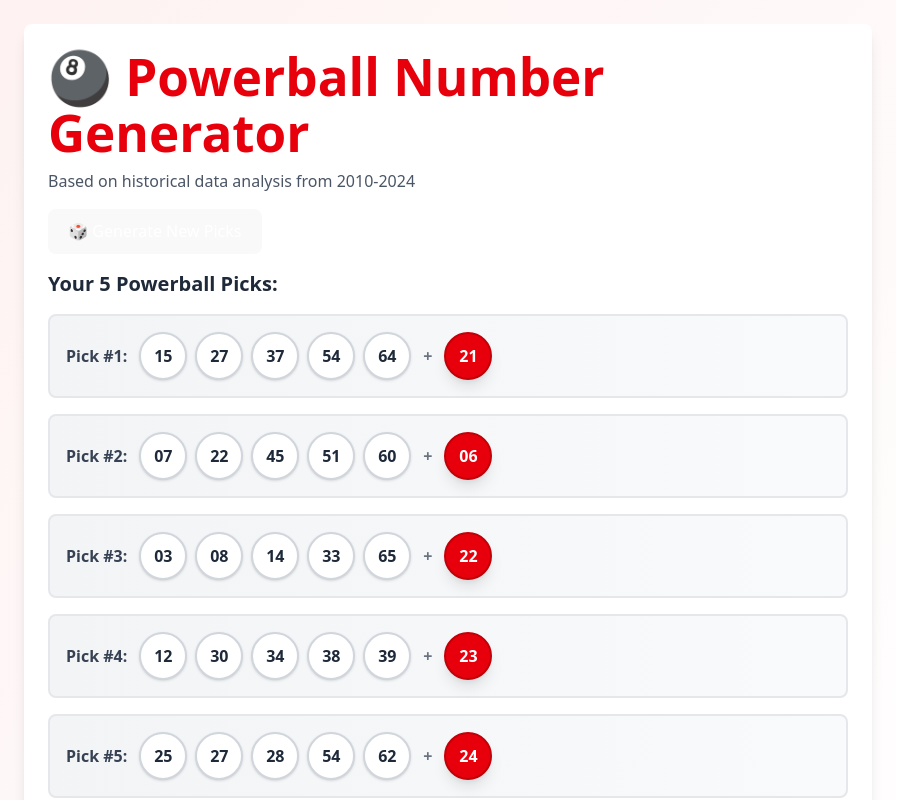
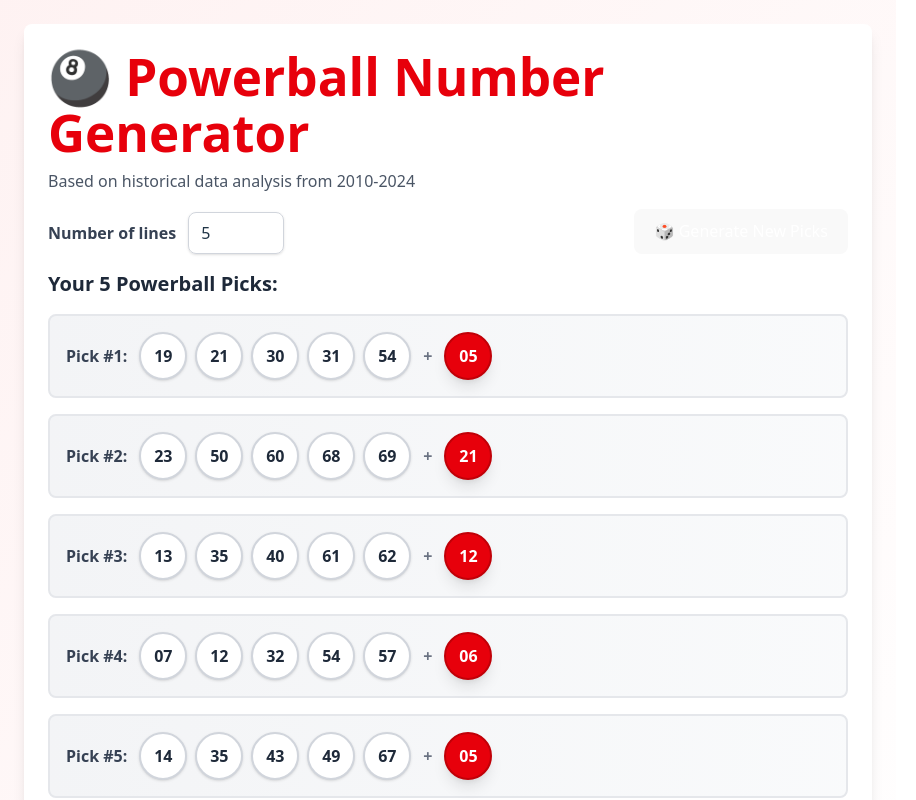
Before and after one commit to bradherman/powerballpicker, a React (Vite) app: page / in a window 1280 px wide. Shown: the top 800 px of the page, without its empty margins (0-916 px from the left). Built offline with nearby package versions, Linux system fonts and the light colour scheme.

Commit message:
allow setting number of picks

```diff
--- a/src/App.jsx
+++ b/src/App.jsx
@@ -1,4 +1,4 @@
-import React, { useState, useMemo } from "react";
+import React, { useEffect, useMemo, useState } from "react";
 
 const PowerballGenerator = () => {
   const rawData = [
@@ -1896,10 +1896,17 @@
     return { mainFreq, pbFreq };
   }, []);
 
-  const generatePicks = () => {
+  const clampInt = (value, min, max) => {
+    const n = Number.parseInt(value, 10);
+    if (Number.isNaN(n)) return min;
+    return Math.max(min, Math.min(max, n));
+  };
+
+  const generatePicks = (count) => {
+    const safeCount = clampInt(count, 1, 50);
     const picks = [];
 
-    for (let i = 0; i < 5; i++) {
+    for (let i = 0; i < safeCount; i++) {
       const mainNums = new Set();
       while (mainNums.size < 5) {
         const num = Math.floor(Math.random() * 69) + 1;
@@ -1917,8 +1924,13 @@
     return picks;
   };
 
-  const [picks, setPicks] = useState(generatePicks());
+  const [numLines, setNumLines] = useState(5);
+  const [picks, setPicks] = useState(() => generatePicks(5));
   const [showStats, setShowStats] = useState(false);
+
+  useEffect(() => {
+    setPicks(generatePicks(numLines));
+  }, [numLines]);
 
   const topMain = Object.entries(analysis.mainFreq)
     .sort((a, b) => b[1] - a[1])
@@ -1929,7 +1941,7 @@
     .slice(0, 5);
 
   return (
-    <div className="p-6 max-w-4xl mx-auto bg-gradient-to-br from-red-50 to-white min-h-screen">
+    <div className="p-6 max-w-4xl mx-auto bg-linear-to-br from-red-50 to-white min-h-screen">
       <div className="bg-white rounded-lg shadow-lg p-6 mb-6">
         <h1 className="text-3xl font-bold text-red-600 mb-2">
           🎱 Powerball Number Generator
@@ -1938,21 +1950,42 @@
           Based on historical data analysis from 2010-2024
         </p>
 
-        <button
-          onClick={() => setPicks(generatePicks())}
-          className="bg-red-600 text-white px-6 py-3 rounded-lg font-semibold hover:bg-red-700 transition mb-4"
-        >
-          🎲 Generate New Picks
-        </button>
+        <div className="flex flex-col gap-3 sm:flex-row sm:items-end sm:justify-between mb-4">
+          <div className="flex items-center gap-3">
+            <label
+              htmlFor="numLines"
+              className="font-semibold text-gray-700 whitespace-nowrap"
+            >
+              Number of lines
+            </label>
+            <input
+              id="numLines"
+              type="number"
+              min={1}
+              max={50}
+              step={1}
+              value={numLines}
+              onChange={(e) => setNumLines(clampInt(e.target.value, 1, 50))}
+              className="w-24 rounded-lg border border-gray-300 px-3 py-2 shadow-sm focus:outline-none focus:ring-2 focus:ring-red-200 focus:border-red-400"
+            />
+          </div>
+
+          <button
+            onClick={() => setPicks(generatePicks(numLines))}
+            className="bg-red-600 text-white px-6 py-3 rounded-lg font-semibold hover:bg-red-700 transition"
+          >
+            🎲 Generate New Picks
+          </button>
+        </div>
 
         <div className="space-y-4">
           <h2 className="text-xl font-bold text-gray-800">
-            Your 5 Powerball Picks:
+            Your {picks.length} Powerball Picks:
           </h2>
           {picks.map((pick, idx) => (
             <div
               key={idx}
-              className="bg-gradient-to-r from-gray-100 to-gray-50 p-4 rounded-lg border-2 border-gray-200"
+              className="bg-linear-to-r from-gray-100 to-gray-50 p-4 rounded-lg border-2 border-gray-200"
             >
               <div className="flex items-center gap-3 flex-wrap">
                 <span className="font-bold text-gray-700">
@@ -1978,7 +2011,7 @@
         </div>
       </div>
 
-      <div className="bg-white rounded-lg shadow-lg p-6">
+      <div className="bg-linear-to-br from-white to-gray-50 rounded-lg shadow-lg p-6">
         <button
           onClick={() => setShowStats(!showStats)}
           className="w-full text-left font-semibold text-lg text-gray-800 flex justify-between items-center"
@@ -2023,7 +2056,7 @@
               </div>
             </div>
 
-            <div className="bg-yellow-50 p-4 rounded-lg border border-yellow-200 mt-4">
+            <div className="bg-linear-to-br from-yellow-50 to-gray-50 p-4 rounded-lg border border-yellow-200 mt-4">
               <p className="text-sm text-gray-700">
                 <strong>⚠️ Important Note:</strong> These picks are randomly
                 generated. While based on historical data analysis, every
```
